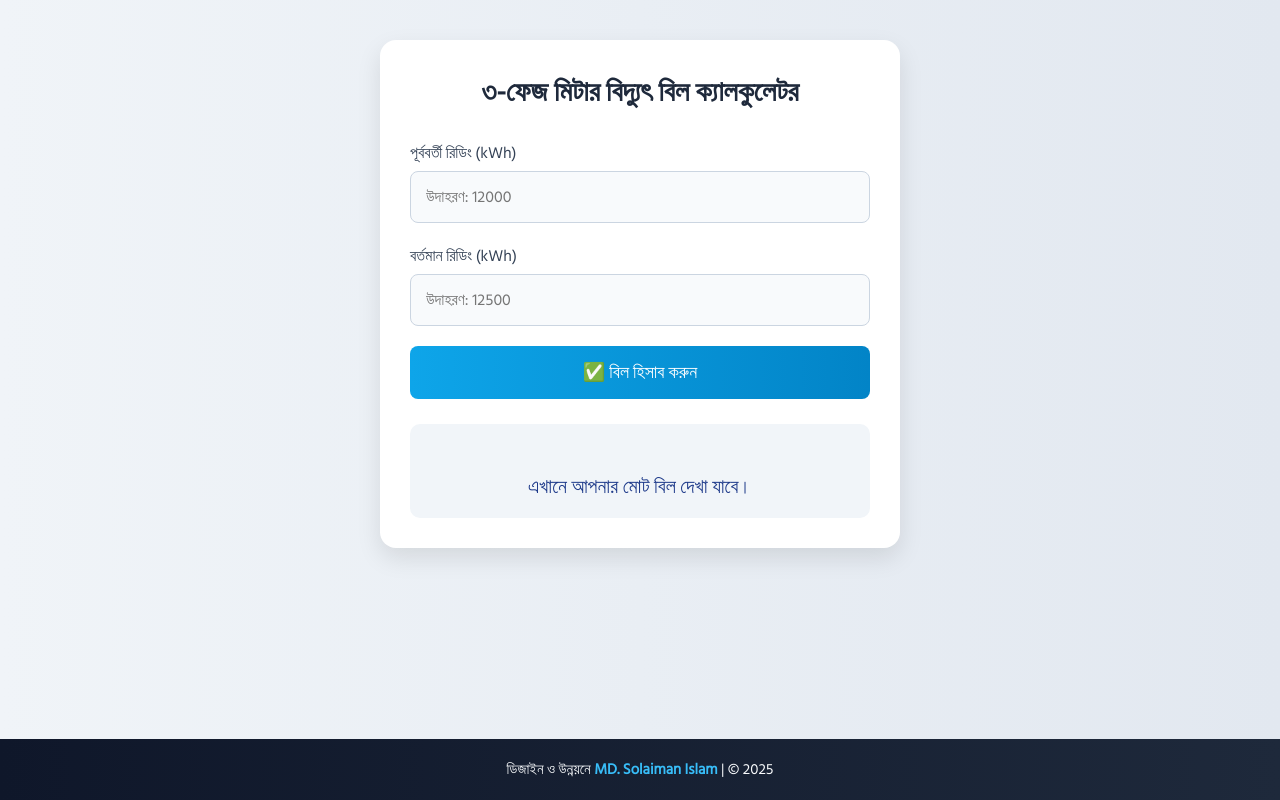
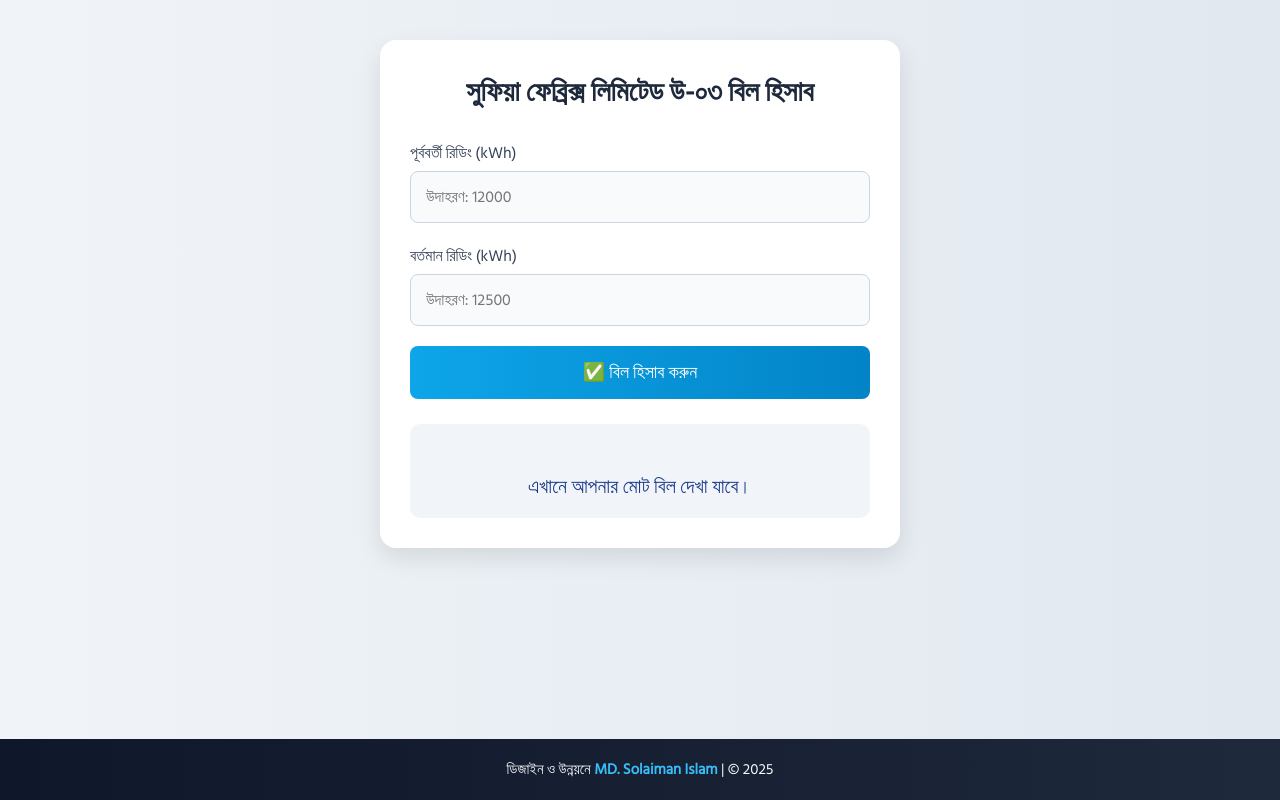
Before and after one commit to Solaiman514/SFL-3-Bill, a plain HTML site: page index.html in a window 1280 px wide. Drawn offline with Linux system fonts and the light colour scheme.

Commit message:
Update index.html

```diff
--- a/index.html
+++ b/index.html
@@ -91,7 +91,7 @@
 <body>
 
   <div class="calculator">
-    <h2>৩-ফেজ মিটার বিদ্যুৎ বিল ক্যালকুলেটর</h2>
+    <h2>সুফিয়া ফেব্রিক্স লিমিটেড উ-০৩ বিল হিসাব</h2>
 
     <div class="form-group">
       <label for="previous">পূর্ববর্তী রিডিং (kWh)</label>
```
